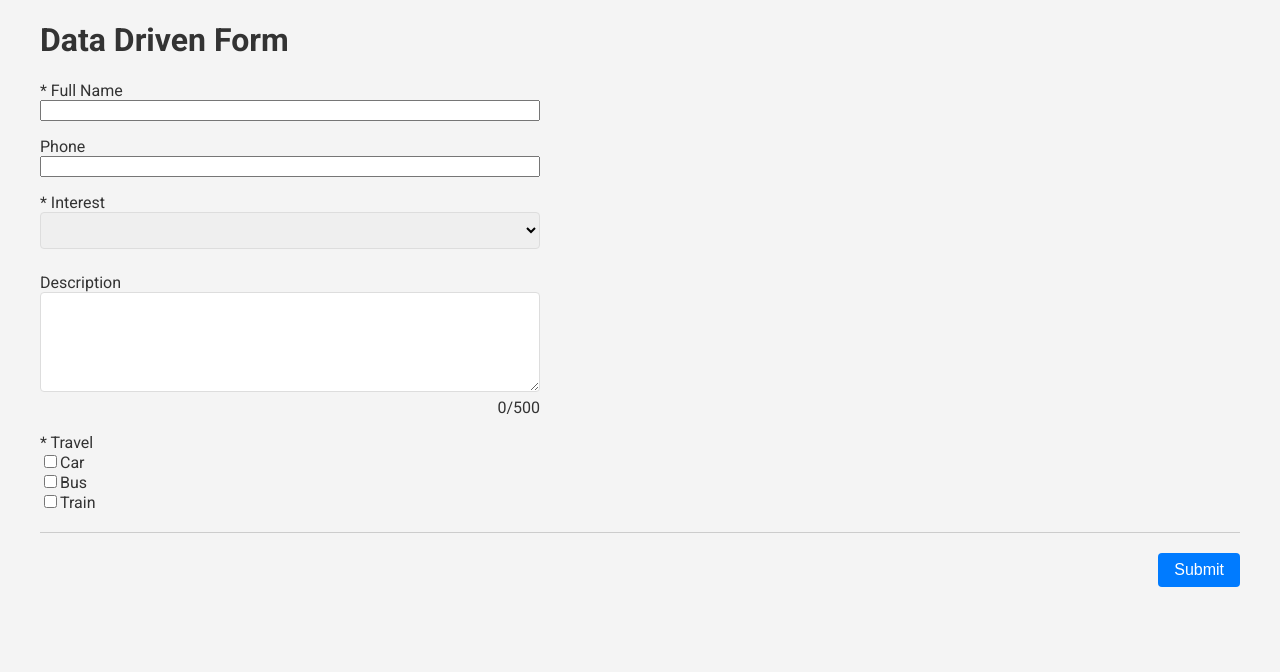
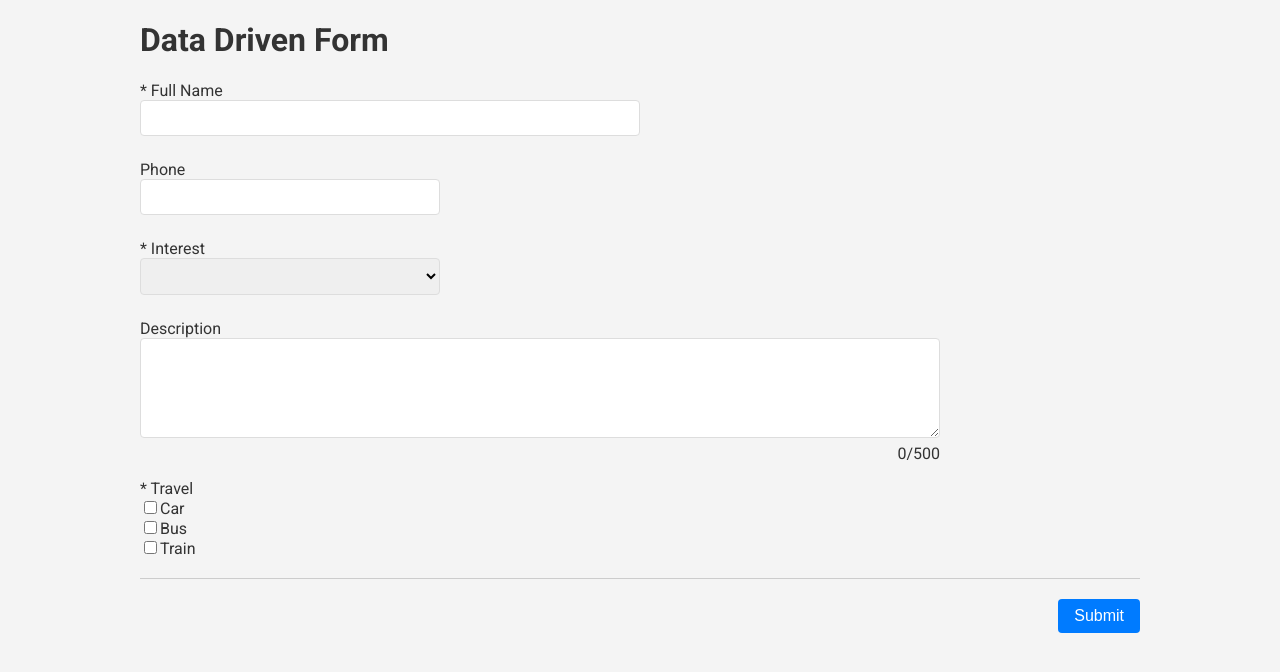
Before and after one commit to sbeczkiewicz/Data-Driven-Form, a Vue app: page / in a window 1280 px wide. Shown: the top 672 px of the page. Built offline with nearby package versions, Linux system fonts and the light colour scheme.

Commit message:
fix: standardize field widths, add transitions, and show error on blur

```diff
--- a/src/assets/global.css
+++ b/src/assets/global.css
@@ -16,12 +16,13 @@ body {
 }
 
 .container {
-  max-width: 1200px;
+  max-width: 1000px;
   margin: 0 auto;
   padding: 0 15px;
 }
 
 input[type='text'],
+input[type='number'],
 textarea,
 select {
   font-size: 1em;
@@ -34,6 +35,7 @@ select {
 }
 
 input[type='text']:focus,
+input[type='number']:focus,
 textarea:focus,
 select:focus {
   border-color: var(--primary-color);
@@ -67,7 +69,27 @@ button:hover {
 .wrapper {
   display: flex;
   flex-direction: column;
-  max-width: 500px;
   margin-top: 10px;
   margin-bottom: 1em;
 }
+
+.width-sm {
+  max-width: 300px;
+}
+
+.width-md {
+  max-width: 500px;
+}
+
+.width-lg {
+  max-width: 800px;
+}
+
+/* Error message transitions */
+.fade-enter-active {
+  transition: opacity 0.5s ease;
+}
+
+.fade-enter-from {
+  opacity: 0;
+}
--- a/src/components/CheckboxGroup.vue
+++ b/src/components/CheckboxGroup.vue
@@ -64,8 +64,10 @@ onMounted(() => {
       />
       <label :for="option.value">{{ option }}</label>
     </div>
-    <span v-if="(showErrorAtSubmit || showErrorMessage) & !!errorMessage" class="error-sm">{{
-      errorMessage
-    }}</span>
+    <Transition name="fade" mode="out-in">
+        <span v-if="(showErrorAtSubmit || showErrorMessage) & !!errorMessage" style="margin-top: 5px;"class="error-sm">{{
+        errorMessage
+        }}</span>
+    </Transition>
   </div>
 </template>
--- a/src/components/DropDown.vue
+++ b/src/components/DropDown.vue
@@ -18,8 +18,7 @@ const showErrorMessage = ref(false)
 
 watch(localValue, (newValue) => {
   emit('update:modelValue', newValue)
-  showErrorMessage.value = true
-  validate()
+  validateAndShowMessage()
 })
 
 function validate() {
@@ -34,21 +33,28 @@ function validate() {
   emit('validate', errorMessage.value)
 }
 
+function validateAndShowMessage() {
+    validate()
+    showErrorMessage.value = true
+}
+
 onMounted(() => {
   validate()
 })
 </script>
 
 <template>
-  <div class="wrapper">
+  <div class="wrapper width-sm">
     <label>{{ `${props.required ? '*' : ''} ${props.label}` }}</label>
-    <select v-model="localValue" @blur="validate">
+    <select v-model="localValue" @blur="validateAndShowMessage">
       <option v-for="option in options" :key="option">
         {{ option }}
       </option>
     </select>
-    <span v-if="(showErrorAtSubmit || showErrorMessage) & !!errorMessage" class="error-sm">{{
-      errorMessage
-    }}</span>
+    <Transition name="fade" mode="out-in">
+        <span v-if="(showErrorAtSubmit || showErrorMessage) & !!errorMessage" class="error-sm">{{
+        errorMessage
+        }}</span>
+    </Transition>
   </div>
 </template>
--- a/src/components/TelephoneNumber.vue
+++ b/src/components/TelephoneNumber.vue
@@ -16,7 +16,7 @@ const checkDigit = (event: KeyboardEvent) => {
 </script>
 
 <template>
-  <div class="wrapper">
+  <div class="wrapper width-sm">
     <label>{{ `${props.required ? '*' : ''} ${props.label}` }}</label>
     <input
       :value="modelValue"
--- a/src/components/Text.vue
+++ b/src/components/Text.vue
@@ -1,5 +1,5 @@
 <script setup lang="ts">
-import { watch, ref, onMounted } from 'vue'
+import { watch, ref } from 'vue'
 const props = defineProps({
   name: { type: String, required: true },
   label: { type: String, required: true },
@@ -32,9 +32,9 @@ function validate() {
 </script>
 
 <template>
-  <div class="wrapper">
+  <div class="wrapper width-lg">
     <label>{{ `${props.required ? '*' : ''} ${props.label}` }}</label>
-    <textarea style="resize: vertical; height: 100px;" v-model="localValue" @blur="validate" />
+    <textarea style="resize: vertical; height: 100px" v-model="localValue" @blur="validate" />
     <span :title="errorMessage" :class="errorMessage ? 'error counter' : 'counter'">{{
       `${props.modelValue ? props.modelValue.length : 0}/500`
     }}</span>
@@ -46,6 +46,6 @@ function validate() {
   color: red;
 }
 .counter {
-    text-align: right;
+  text-align: right;
 }
 </style>
--- a/src/components/TextInput.vue
+++ b/src/components/TextInput.vue
@@ -17,8 +17,7 @@ const showErrorMessage = ref(false)
 
 watch(localValue, (newValue) => {
   emit('update:modelValue', newValue)
-  showErrorMessage.value = true
-  validate()
+  validateAndShowMessage()
 })
 
 function validate() {
@@ -33,17 +32,24 @@ function validate() {
   emit('validate', errorMessage.value)
 }
 
+function validateAndShowMessage() {
+    validate()
+    showErrorMessage.value = true
+}
+
 onMounted(() => {
   validate()
 })
 </script>
 
 <template>
-  <div class="wrapper">
+  <div class="wrapper width-md">
     <label>{{ `${props.required ? '*' : ''} ${props.label}` }}</label>
-    <input @blur="validate" v-model="localValue" />
-    <span v-if="(showErrorAtSubmit || showErrorMessage) & !!errorMessage" class="error-sm">{{
-      errorMessage
-    }}</span>
+    <input type='text' @blur="validateAndShowMessage" v-model="localValue" />
+    <Transition name="fade" mode="out-in">
+        <span v-if="(showErrorAtSubmit || showErrorMessage) & !!errorMessage" class="error-sm">{{
+        errorMessage
+        }}</span>
+    </Transition>
   </div>
 </template>
```
